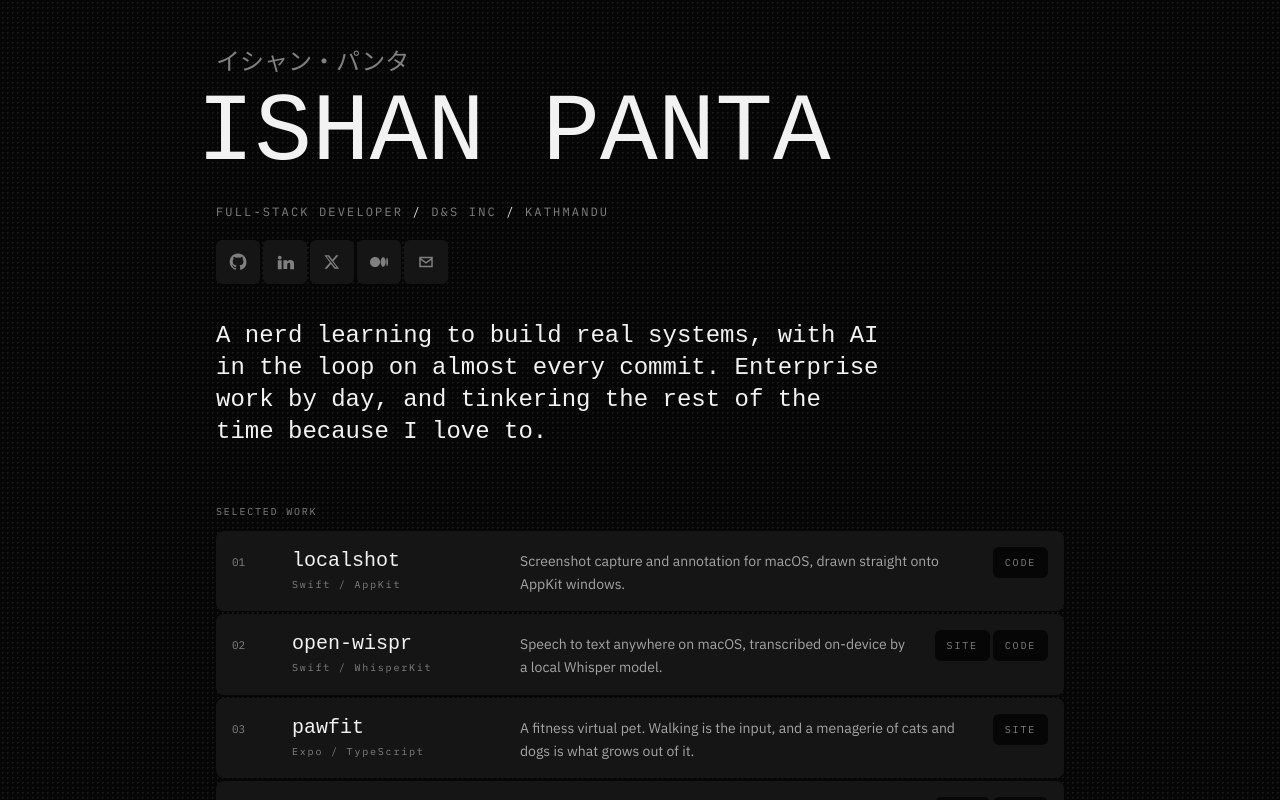
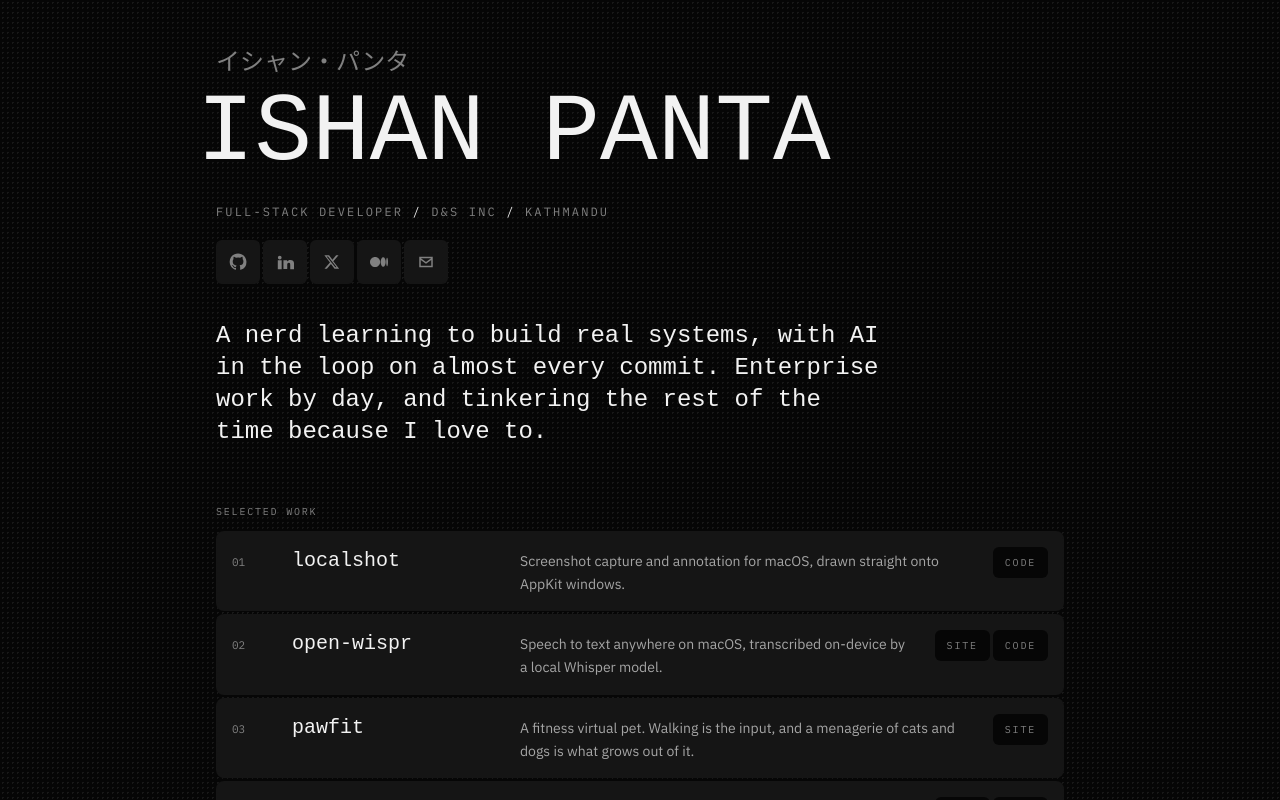
Before and after one commit to 1shanpanta/Personal-Website, a Next.js app: page / in a window 1280 px wide. Shown: the top 800 px of the page. Built offline with nearby package versions, Linux system fonts and the light colour scheme; no server answers; a web font is replaced by a local one.

Commit message:
[style] remove stack line from work rows

```diff
--- a/src/app/layout.tsx
+++ b/src/app/layout.tsx
@@ -34,9 +34,12 @@ export default function RootLayout({
   return (
     <html lang="en">
       <head>
-        {/* next/font has no japanese subset for DotGothic16, and the katakana needs it. */}
+        {/* next/font has no japanese subset for DotGothic16, and the katakana needs it.
+            no-page-custom-font targets the pages router, where a _document link
+            covers one page only. In an app-router root layout it covers every route. */}
         <link rel="preconnect" href="https://fonts.googleapis.com" />
         <link rel="preconnect" href="https://fonts.gstatic.com" crossOrigin="" />
+        {/* eslint-disable-next-line @next/next/no-page-custom-font */}
         <link
           rel="stylesheet"
           href="https://fonts.googleapis.com/css2?family=DotGothic16&display=swap"
--- a/src/app/page.tsx
+++ b/src/app/page.tsx
@@ -24,12 +24,7 @@ function ProjectPanel({ project, index }: { project: Project; index: number }) {
       <span className="font-mono text-[11px] tabular-nums text-dim">
         {String(index + 1).padStart(2, "0")}
       </span>
-      <div className="mt-2 md:mt-0">
-        <h3 className="font-dot text-xl leading-tight">{project.name}</h3>
-        <p className="mt-1 font-mono text-[10px] tracking-label text-dim">
-          {project.stack.join(" / ")}
-        </p>
-      </div>
+      <h3 className="mt-2 font-dot text-xl leading-tight md:mt-0">{project.name}</h3>
       <p className="mt-2 max-w-prose text-[14px] leading-relaxed text-fg/65 md:mt-0">
         {project.blurb}
       </p>
--- a/src/lib/content.ts
+++ b/src/lib/content.ts
@@ -3,7 +3,6 @@ export type Link = { label: string; href: string };
 export type Project = {
   name: string;
   blurb: string;
-  stack: string[];
   links: Link[];
 };
 
@@ -25,14 +24,12 @@ export const PROJECTS: Project[] = [
     name: "localshot",
     blurb:
       "Screenshot capture and annotation for macOS, drawn straight onto AppKit windows.",
-    stack: ["Swift", "AppKit"],
     links: [{ label: "code", href: "https://github.com/1shanpanta/localshot" }],
   },
   {
     name: "open-wispr",
     blurb:
       "Speech to text anywhere on macOS, transcribed on-device by a local Whisper model.",
-    stack: ["Swift", "WhisperKit"],
     links: [
       { label: "site", href: "https://open-wispr.com" },
       { label: "code", href: "https://github.com/1shanpanta/open-wispr" },
@@ -42,14 +39,12 @@ export const PROJECTS: Project[] = [
     name: "pawfit",
     blurb:
       "A fitness virtual pet. Walking is the input, and a menagerie of cats and dogs is what grows out of it.",
-    stack: ["Expo", "TypeScript"],
     links: [{ label: "site", href: "https://pawfit-web.vercel.app" }],
   },
   {
     name: "youtube-clipper",
     blurb:
       "Loops one section of a YouTube video. Paste a URL, set the start and end, and it repeats that clip until you close it.",
-    stack: ["React", "TypeScript"],
     links: [
       { label: "site", href: "https://ytlooper.vercel.app" },
       { label: "code", href: "https://github.com/1shanpanta/youtube-clipper" },
```
